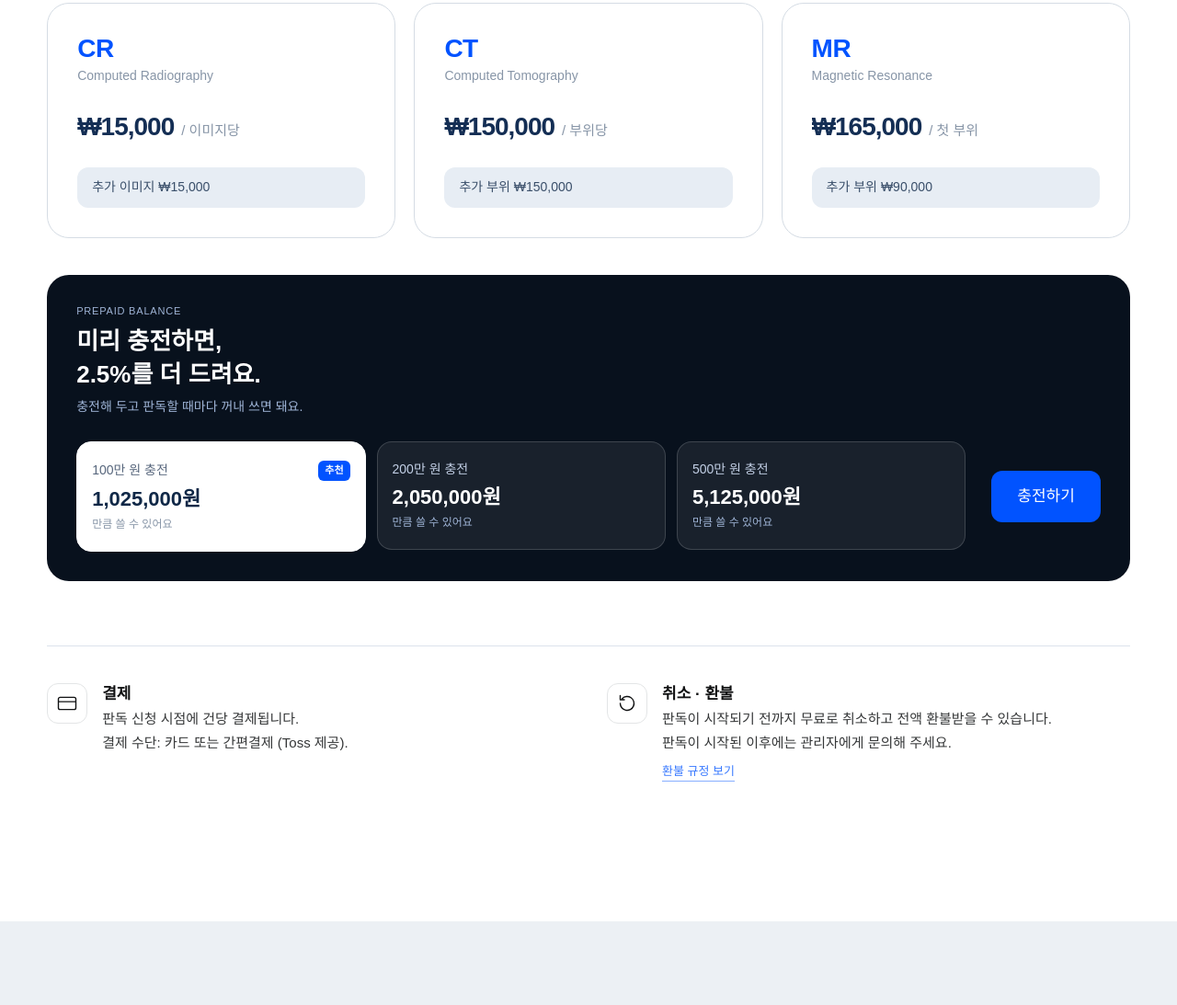
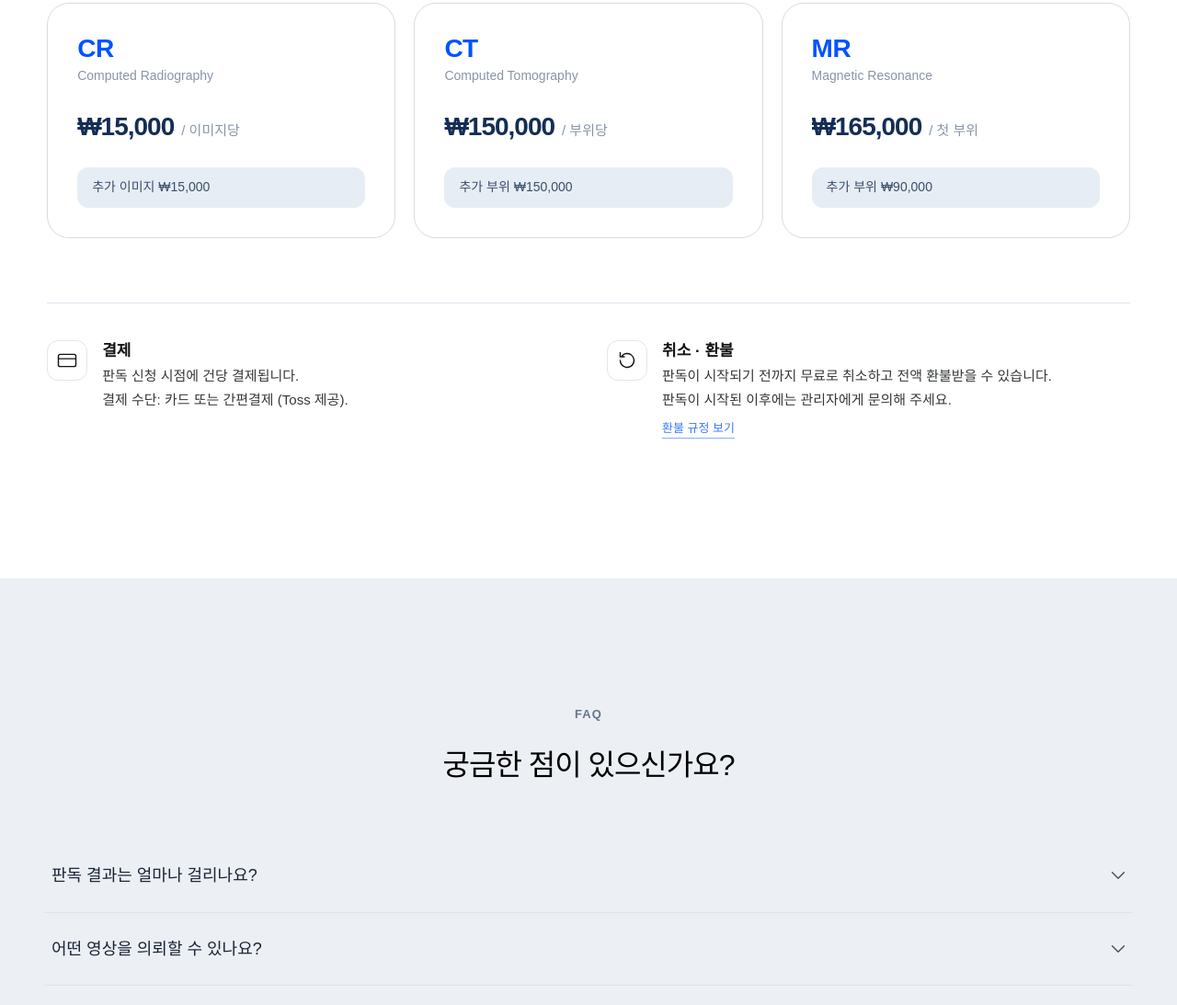
Before and after one commit to 00-ffe400/jpiflow, a plain HTML site: page dist/telemedicine.html in a window 1280 px wide. Shown: the part 7104-8197 px from the top of the page at 92% size. Drawn offline with Linux system fonts and the light colour scheme; a web font is replaced by a local one.

Commit message:
Remove prepaid balance banner and describe per-request billing

```diff
--- a/dist/telemedicine.html
+++ b/dist/telemedicine.html
@@ -8,7 +8,7 @@
 <script>document.documentElement.classList.add('service-motion-boot');window.serviceMotionBootTimer=setTimeout(()=>{document.documentElement.classList.remove('service-motion-boot');document.body?.classList.remove('motion-ready')},6000)</script>
 <meta content="#cdd7dd" name="theme-color"/><script src="theme.js?v=light-only"></script>
 <link href="style.css?v=full-hero-1" rel="stylesheet"/><link href="landing.css?v=responsive-2" rel="stylesheet"/><link href="telemedicine.css?v=arc-layout-5" rel="stylesheet"/>
-<link href="service-content.css?v=benefit-unified-20261117" rel="stylesheet"/><link href="pricing.css?v=review-20261117" rel="stylesheet"/><script>if(new URLSearchParams(location.search).has("embed"))document.documentElement.classList.add("service-embedded")</script><link href="mobile.css?v=4" rel="stylesheet"/><link href="figma-tele.css?v=20261123" rel="stylesheet"/><link href="figma-services.css?v=20261123" rel="stylesheet"/><link rel="stylesheet" href="service-policy.css?v=20261124"></head><body class="tele-page"><a class="skip" href="#tele-main">본문 바로가기</a><header class="header">
+<link href="service-content.css?v=benefit-unified-20261117" rel="stylesheet"/><link href="pricing.css?v=review-20261117" rel="stylesheet"/><script>if(new URLSearchParams(location.search).has("embed"))document.documentElement.classList.add("service-embedded")</script><link href="mobile.css?v=4" rel="stylesheet"/><link href="figma-tele.css?v=20261123" rel="stylesheet"/><link href="figma-services.css?v=20261123" rel="stylesheet"/><link href="service-policy.css?v=20261124" rel="stylesheet"/></head><body class="tele-page"><a class="skip" href="#tele-main">본문 바로가기</a><header class="header">
 <a aria-label="ExamVue 365 Flow 메인" class="exam-brand" href="./#home"><img alt="" src="assets/examvue-header-logo.svg"/></a>
 <nav aria-label="주요 메뉴"><a href="./#home">메인</a><a aria-current="page" href="telemedicine">서비스</a><a href="#pricing">가격</a></nav>
 <div class="exam-actions"><label class="language"><span class="sr-only">언어</span><select aria-label="언어"><option value="ko">KOR</option></select></label><button class="login-button" data-info="login">로그인</button></div>
@@ -596,71 +596,7 @@
 </div>
 </div>
 </div>
-<div class="fd-tele-303" data-name="Charge banner" data-node-id="1800:29172">
-<div class="fd-tele-304" data-name="Copy" data-node-id="1800:29173">
-<p class="fd-tele-305" data-node-id="1800:29174">
-                PREPAID BALANCE
-              </p>
-<div class="fd-tele-306" data-node-id="1800:29175">
-<p class="fd-tele-307">미리 충전하면,</p>
-<p class="fd-tele-308">2.5%를 더 드려요.</p>
-</div>
-<p class="fd-tele-309" data-node-id="1800:29176">
-                충전해 두고 판독할 때마다 꺼내 쓰면 돼요.
-              </p>
-</div>
-<div class="fd-tele-310" data-name="Amounts" data-node-id="1800:29177">
-<div class="fd-tele-311" data-name="Amount / 100만 원" data-node-id="1800:29178">
-<div class="fd-tele-312" data-name="Row" data-node-id="1800:29179">
-<p class="fd-tele-313" data-node-id="1800:29180">
-                    100만 원 충전
-                  </p>
-<div class="fd-tele-314" data-name="Badge" data-node-id="1800:29181">
-<p class="fd-tele-315" data-node-id="1800:29182">
-                      추천
-                    </p>
-</div>
-</div>
-<p class="fd-tele-316" data-node-id="1800:29183">
-                  1,025,000원
-                </p>
-<p class="fd-tele-317" data-node-id="1800:29184">
-                  만큼 쓸 수 있어요
-                </p>
-</div>
-<div class="fd-tele-318" data-name="Amount / 200만 원" data-node-id="1800:29185">
-<div class="fd-tele-319" data-name="Row" data-node-id="1800:29186">
-<p class="fd-tele-320" data-node-id="1800:29187">
-                    200만 원 충전
-                  </p>
-</div>
-<p class="fd-tele-321" data-node-id="1800:29188">
-                  2,050,000원
-                </p>
-<p class="fd-tele-322" data-node-id="1800:29189">
-                  만큼 쓸 수 있어요
-                </p>
-</div>
-<div class="fd-tele-323" data-name="Amount / 500만 원" data-node-id="1800:29190">
-<div class="fd-tele-324" data-name="Row" data-node-id="1800:29191">
-<p class="fd-tele-325" data-node-id="1800:29192">
-                    500만 원 충전
-                  </p>
-</div>
-<p class="fd-tele-326" data-node-id="1800:29193">
-                  5,125,000원
-                </p>
-<p class="fd-tele-327" data-node-id="1800:29194">
-                  만큼 쓸 수 있어요
-                </p>
-</div>
-</div>
-<button class="fd-tele-328" data-info="login" data-name="Button / 충전하기" data-node-id="1800:29195" type="button">
-<p class="fd-tele-329" data-node-id="1800:29196">
-                충전하기
-              </p>
-</button>
-</div>
+
 <div class="fd-tele-330" data-name="결제 및 취소 안내" data-node-id="2038:26396">
 <div class="fd-tele-331"></div>
 <div class="fd-tele-332" data-name="Items" data-node-id="2038:26398">
@@ -780,9 +716,7 @@
 </div>
 </summary>
 <div class="fd-tele-389" data-name="Paragraph" data-node-id="1648:29285">
-<p class="fd-tele-390" data-node-id="1648:29286">
-                    판독 1건마다 같은 요금이에요. 건별로 결제하거나 충전금으로 결제할 수 있고, 자세한 금액은 위 요금 안내에서 확인하실 수 있어요.
-                  </p>
+<p class="fd-tele-390" data-node-id="1648:29286">요금은 검사 종류와 이미지(부위) 수량, 신청 조건에 따라 계산되며 판독 신청 시 건별로 결제됩니다. 자세한 금액은 위 요금 안내에서 확인하실 수 있어요.</p>
 </div>
 </details>
 <details class="fd-tele-391" data-name="Details" data-node-id="1648:29287">
```
